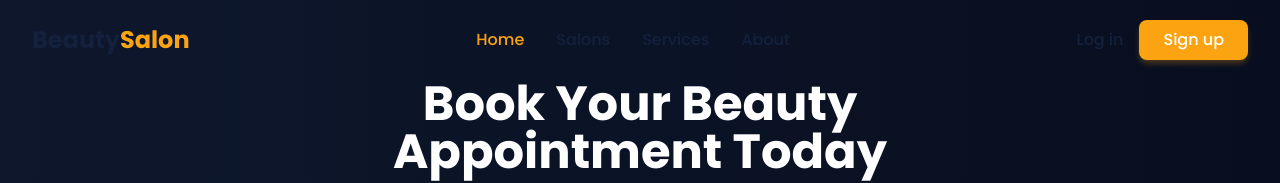
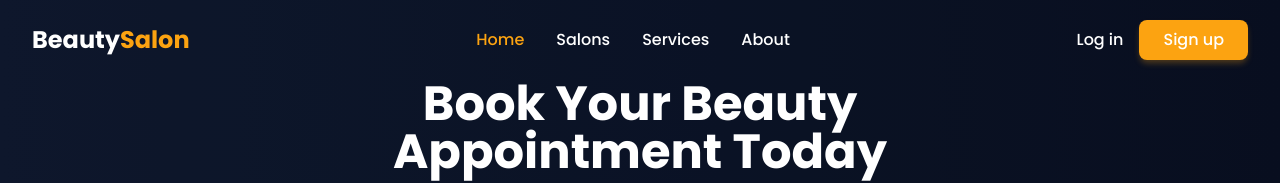
Before and after one commit to hamzaa-Bouyahyaa/Aneeq, a React (Vite) app: page / in a window 1280 px wide. Shown: the top 183 px of the page. Built offline with nearby package versions, Linux system fonts and the light colour scheme.

Commit message:
update colors in the navbar conditionally

```diff
--- a/src/components/Navbar.tsx
+++ b/src/components/Navbar.tsx
@@ -34,7 +34,13 @@ const Navbar = () => {
           {/* Logo */}
           <Link to="/" className="flex items-center space-x-2">
             <div className="flex items-center">
-              <span className="text-2xl font-bold text-navy">Beauty</span>
+              <span
+                className={`text-2xl font-bold ${
+                  scrolled ? "text-navy" : "text-white"
+                }`}
+              >
+                Beauty
+              </span>
               <span className="text-2xl font-bold text-gold">Salon</span>
             </div>
           </Link>
@@ -44,7 +50,11 @@ const Navbar = () => {
             <Link
               to="/"
               className={`font-medium transition-colors ${
-                isActive("/") ? "text-gold" : "text-navy hover:text-gold"
+                isActive("/")
+                  ? "text-gold"
+                  : scrolled
+                  ? "text-navy hover:text-gold"
+                  : "text-white hover:text-gold"
               }`}
             >
               Home
@@ -52,7 +62,11 @@ const Navbar = () => {
             <Link
               to="/salons"
               className={`font-medium transition-colors ${
-                isActive("/salons") ? "text-gold" : "text-navy hover:text-gold"
+                isActive("/salons")
+                  ? "text-gold"
+                  : scrolled
+                  ? "text-navy hover:text-gold"
+                  : "text-white hover:text-gold"
               }`}
             >
               Salons
@@ -62,7 +76,9 @@ const Navbar = () => {
               className={`font-medium transition-colors ${
                 isActive("/services")
                   ? "text-gold"
-                  : "text-navy hover:text-gold"
+                  : scrolled
+                  ? "text-navy hover:text-gold"
+                  : "text-white hover:text-gold"
               }`}
             >
               Services
@@ -70,7 +86,11 @@ const Navbar = () => {
             <Link
               to="/about"
               className={`font-medium transition-colors ${
-                isActive("/about") ? "text-gold" : "text-navy hover:text-gold"
+                isActive("/about")
+                  ? "text-gold"
+                  : scrolled
+                  ? "text-navy hover:text-gold"
+                  : "text-white hover:text-gold"
               }`}
             >
               About
@@ -81,7 +101,9 @@ const Navbar = () => {
           <div className="hidden md:flex items-center space-x-4">
             <Link
               to="/login"
-              className="font-medium text-navy hover:text-gold transition-colors"
+              className={`font-medium ${
+                scrolled ? "text-navy" : "text-white"
+              } hover:text-gold transition-colors`}
             >
               Log in
             </Link>
```
